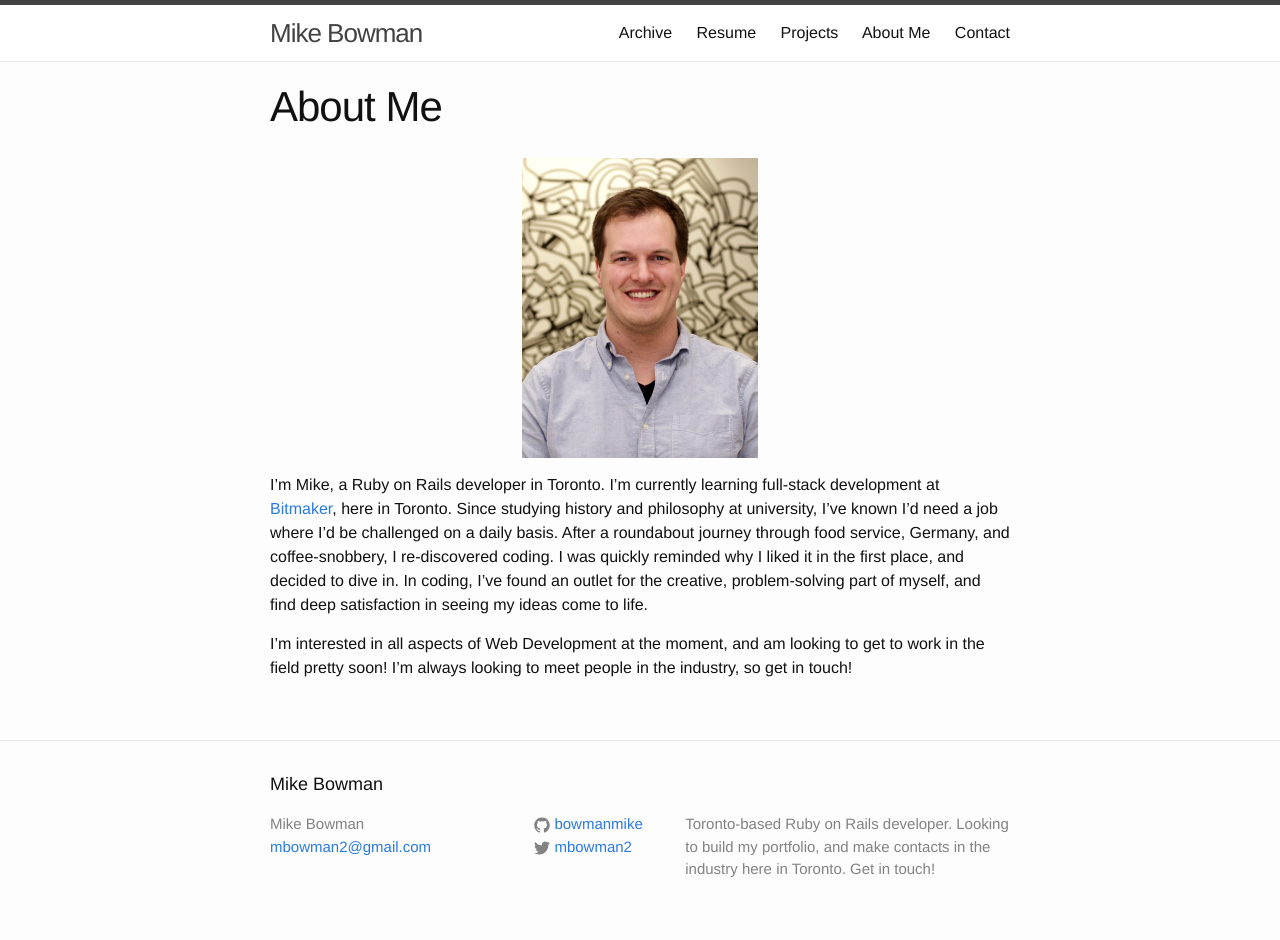
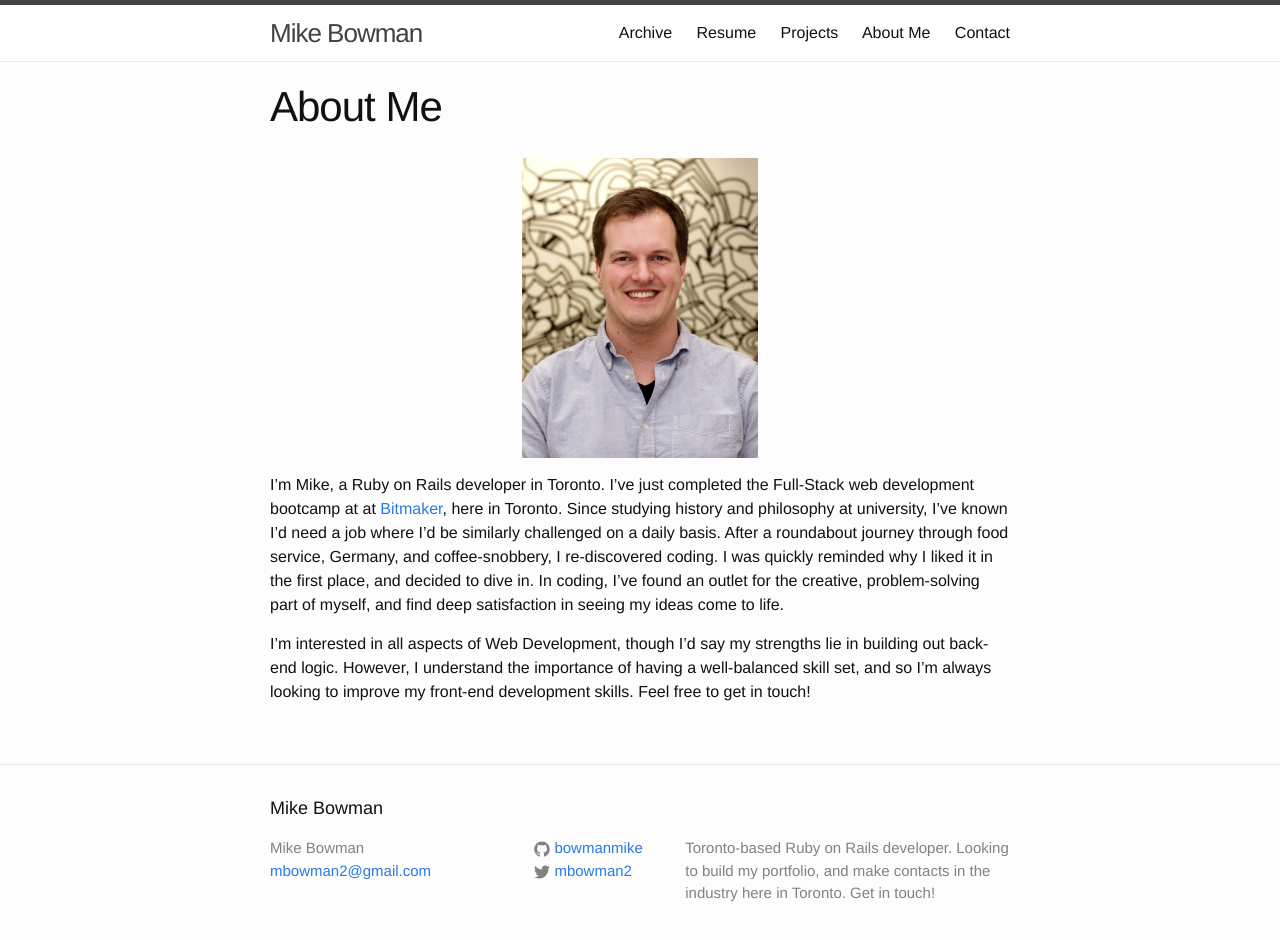
Before and after one commit to bowmanmike/bowmanmike.github.io, a Jekyll site: the page built from 02about.md, in a window 1280 px wide and 965 px high. Shown: the top 940 px of the window. Built offline with Jekyll 4.4.1, drawn with Linux system fonts in a browser that asks for light colours.

Commit message:
update about page

```diff
--- a/02about.md
+++ b/02about.md
@@ -6,6 +6,6 @@ permalink: /about/
 
 ![Mike Bowman](/assets/bitmaker_portrait_cropped.jpg){: .about-portrait }
 
-I'm Mike, a Ruby on Rails developer in Toronto. I'm currently learning full-stack development at [Bitmaker](http://bitmaker.co), here in Toronto. Since studying history and philosophy at university, I've known I'd need a job where I’d be challenged on a daily basis. After a roundabout journey through food service, Germany, and coffee-snobbery, I re-discovered coding. I was quickly reminded why I liked it in the first place, and decided to dive in. In coding, I’ve found an outlet for the creative, problem-solving part of myself, and find deep satisfaction in seeing my ideas come to life.
+I'm Mike, a Ruby on Rails developer in Toronto. I've just completed the Full-Stack web development bootcamp at at [Bitmaker](http://bitmaker.co), here in Toronto. Since studying history and philosophy at university, I've known I'd need a job where I’d be similarly challenged on a daily basis. After a roundabout journey through food service, Germany, and coffee-snobbery, I re-discovered coding. I was quickly reminded why I liked it in the first place, and decided to dive in. In coding, I’ve found an outlet for the creative, problem-solving part of myself, and find deep satisfaction in seeing my ideas come to life.
 
-I'm interested in all aspects of Web Development at the moment, and am looking to get to work in the field pretty soon! I'm always looking to meet people in the industry, so get in touch!
+I'm interested in all aspects of Web Development, though I'd say my strengths lie in building out back-end logic. However, I understand the importance of having a well-balanced skill set, and so I'm always looking to improve my front-end development skills. Feel free to get in touch!
```
